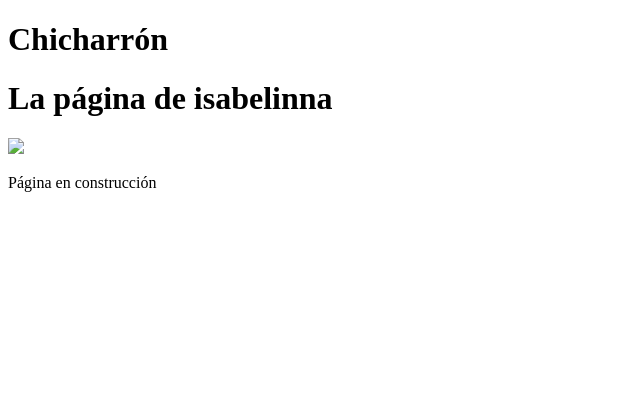
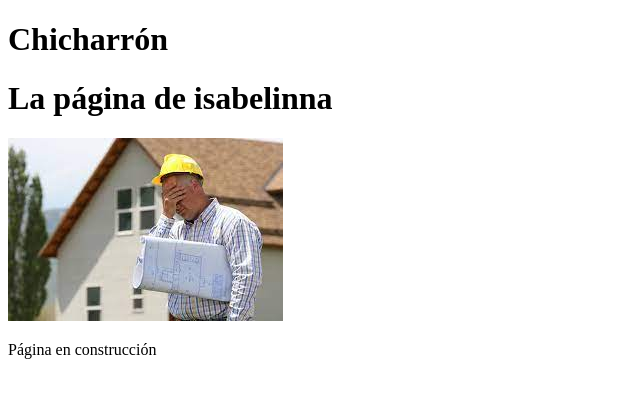
Before and after one commit to isabelinna/isabelinna.github.io, a plain HTML site: page index.html in a window 1280 px wide. Shown: the whole page, without its empty margins (0-640 px from the left). Drawn offline with Linux system fonts and the light colour scheme.

Commit message:
fixed jpeg

```diff
--- a/index.html
+++ b/index.html
@@ -9,7 +9,7 @@
         <h1>La página de isabelinna</h1>
     </div>
     <div>
-        <img src="under_construction.jpeg">
+        <img src="under_construction.jpg">
         <p>Página en construcción</p>
     </div>
 
```
